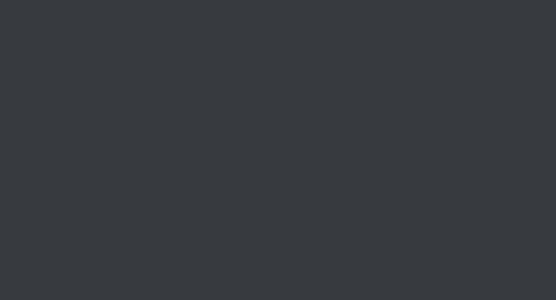
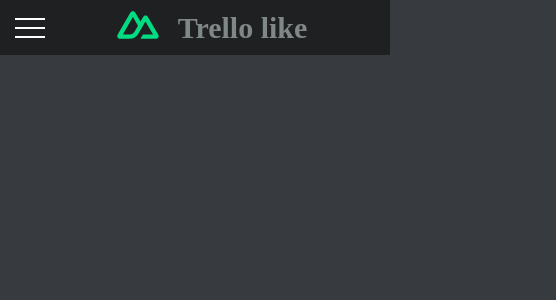
Before and after one commit to dspetrovv/nuxt-trello, a Nuxt app: page / in a window 390 px wide. Shown: the top 300 px of the page, 556 px wide, since content can reach past the window. Built offline with nearby package versions, Linux system fonts and the light colour scheme.

Commit message:
created header

```diff
--- a/assets/css/main.scss
+++ b/assets/css/main.scss
@@ -21,7 +21,7 @@ body {
   font-size: 20px;
   background-color: var(--light-gray-color);
   color: var(--base-color);
-  > div.__nuxt {
+  > div#__nuxt {
     min-height: 100vh;
     display: flex;
     flex-direction: column;
--- /dev/null
+++ b/components/layout/Header.vue
@@ -0,0 +1,177 @@
+<template>
+  <header class="header">
+    <div class="header-block">
+      <div
+        :class="{header__burger: true, header__burger_active: isMenuActive}"
+        ref="burger"
+        @click="toggleBurger"
+      >
+        <span></span>
+      </div>
+      <div :class="{'header-nav': true, 'header-nav_active': isMenuActive}">
+        <ul>
+          <li>
+            <nuxt-link to="/sign-in">Вход</nuxt-link>
+          </li>
+          <li>
+            <nuxt-link to="/sign-in">Регистрация</nuxt-link>
+          </li>
+        </ul>
+      </div>
+      <div class="header__title">
+        <nuxt-link to="/">
+          <img src="~/assets/image/logo.svg" alt="logo">
+        </nuxt-link>
+        <h2>Trello like</h2>
+      </div>
+      <div class="header-buttons">
+        <nuxt-link class="header__button" to="sign-in">Вход</nuxt-link>
+        <nuxt-link class="header__button" to="sign-up">Регистрация</nuxt-link>
+      </div>
+    </div>
+  </header>
+</template>
+<script setup>
+import { ref } from 'vue';
+
+const burger = ref();
+const isMenuActive = ref(false);
+
+const toggleBurger = () => {
+  isMenuActive.value = !isMenuActive.value;
+};
+</script>
+<style lang="scss" scoped>
+.header {
+  background-color: var(--dark-gray-color);
+  margin-bottom: 20px;
+  padding: 0 15px;
+  &-block {
+    display: flex;
+    flex-direction: row;
+    justify-content: space-between;
+    align-items: center;
+    width: 100%;
+  }
+  &-buttons {
+    display: flex;
+    align-items: center;
+    gap: 15px;
+    a {
+      padding: 7px 12px;
+      border-radius: 4px;
+      text-transform: none;
+      font-size: 16px;
+      outline: none;
+      background-color: var(--gray-color);
+      color: var(--base-color);
+      text-decoration: none;
+      border: 0;
+      &:hover {
+        background-color: rgba(255, 255, 255, 0.1);
+      }
+    }
+  }
+  &__burger {
+    display: none;
+    cursor: pointer;
+  }
+  &__title {
+    display: flex;
+    align-items: center;
+    gap: 15px;
+    img {
+      width: 50px;
+      height: auto;
+    }
+    h2 {
+      margin: 0;
+    }
+  }
+  &-nav {
+    display: none;
+  }
+}
+
+@media (max-width: 767px) {
+  .header {
+    &__burger {
+      display: block;
+      position: relative;
+      width: 30px;
+      height: 20px;
+      z-index: 10;
+      > span {
+        position: absolute;
+        background-color: #fff;
+        width: 100%;
+        height: 2px;
+        top: 9px;
+        left: 0;
+        z-index: 5;
+        transition: transform 0.3s;
+      }
+      &::before,
+      &::after {
+        position: absolute;
+        width: 100%;
+        height: 2px;
+        content: '';
+        background-color: white;
+        left: 0;
+        z-index: 3;
+        transition: all 0.3s ease-in-out;
+      }
+      &::before {
+        top: 0;
+      }
+      &::after {
+        bottom: 0;
+      }
+      &_active {
+        > span {
+          transform: scale(0);
+        }
+        &::after {
+          transform: rotate(-45deg);
+          bottom: 9px;
+        }
+        &::before {
+          transform: rotate(45deg);
+          top: 9px;
+        }
+      }
+    }
+    &-buttons {
+      visibility: hidden;
+      width: 0;
+    }
+    &-nav {
+      display: block;
+      position: fixed;
+      top: -100%;
+      left: 0;
+      width: 100%;
+      height: 100%;
+      transition: all 0.3s ease-in-out;
+      z-index: 9;
+      background-color: var(--dark-gray-color);
+      &_active {
+        top: 0;
+      }
+      ul {
+        text-align: center;
+        > li {
+          padding-top: 20px;
+          font-size: 34px;
+          display: block;
+          a {
+            color: var(--base-color);
+            text-decoration: none;
+          }
+        }
+      }
+    }
+  }
+}
+</style>
--- a/layouts/default.vue
+++ b/layouts/default.vue
@@ -1,14 +1,11 @@
 <template>
-  <header class="header">
-  </header>
-  <main>
+  <LayoutHeader />
+  <main class="main">
     <slot></slot>
   </main>
 </template>
 <style lang="scss">
-.header {
-  display: flex;
-  justify-content: space-between;
-  align-items: center;
+.main {
+  margin: 0 15px;
 }
 </style>
```
Also changed, not shown: assets/image/logo.svg (added).
